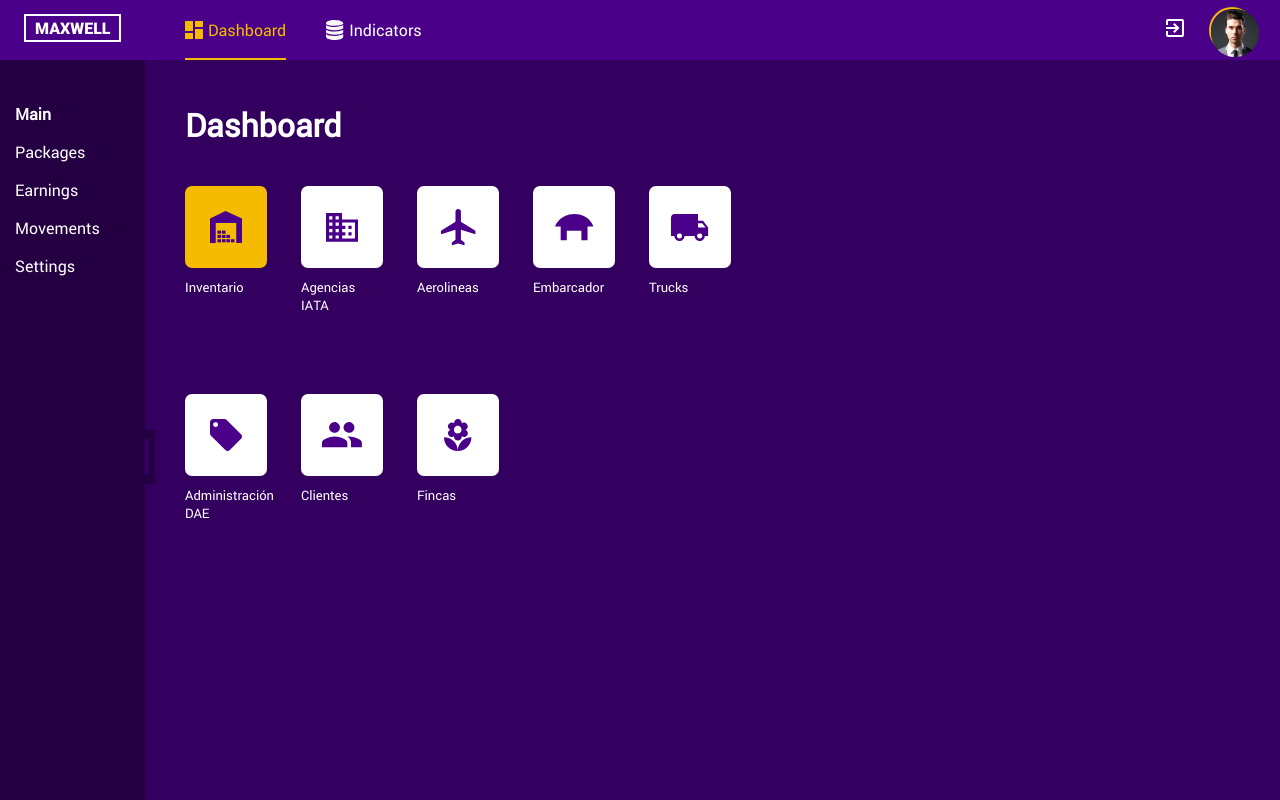
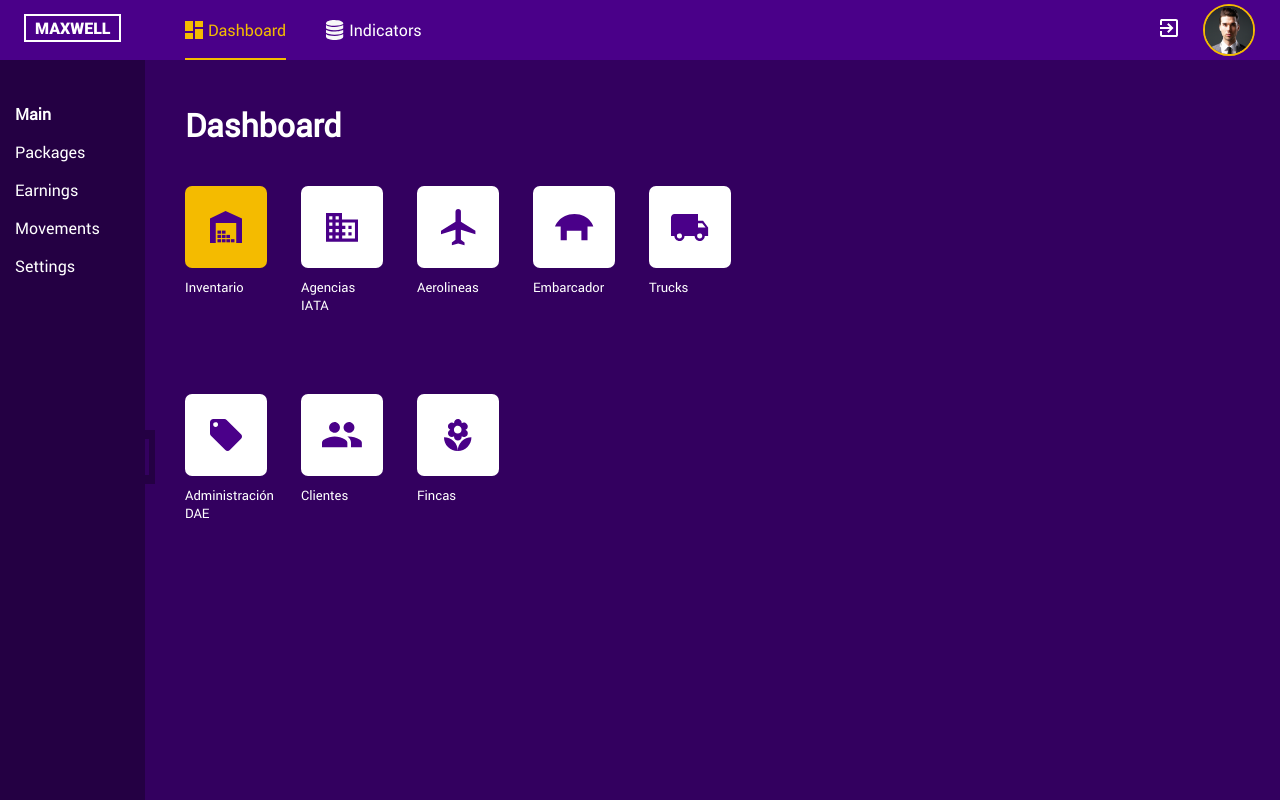
Before and after one commit to asesorhenao/Prueba_frontend-SCSS, a plain HTML site: page index.html in a window 1280 px wide. Drawn offline with nearby package versions, Linux system fonts and the light colour scheme; files that its build step writes are made by us from their sources; files whose address does not match are found by name.

Commit message:
Update styles.scss

```diff
--- a/scss/styles.scss
+++ b/scss/styles.scss
@@ -47,7 +47,7 @@
         margin-right: 15px;
     }
     &-loginAvatar {
-        @include sizes(46px, 46px);
+        @include sizes(52px, 52px);
         margin: 0;
         display: block;
         border: 2px solid $maxwell-selective-yellow;
```
